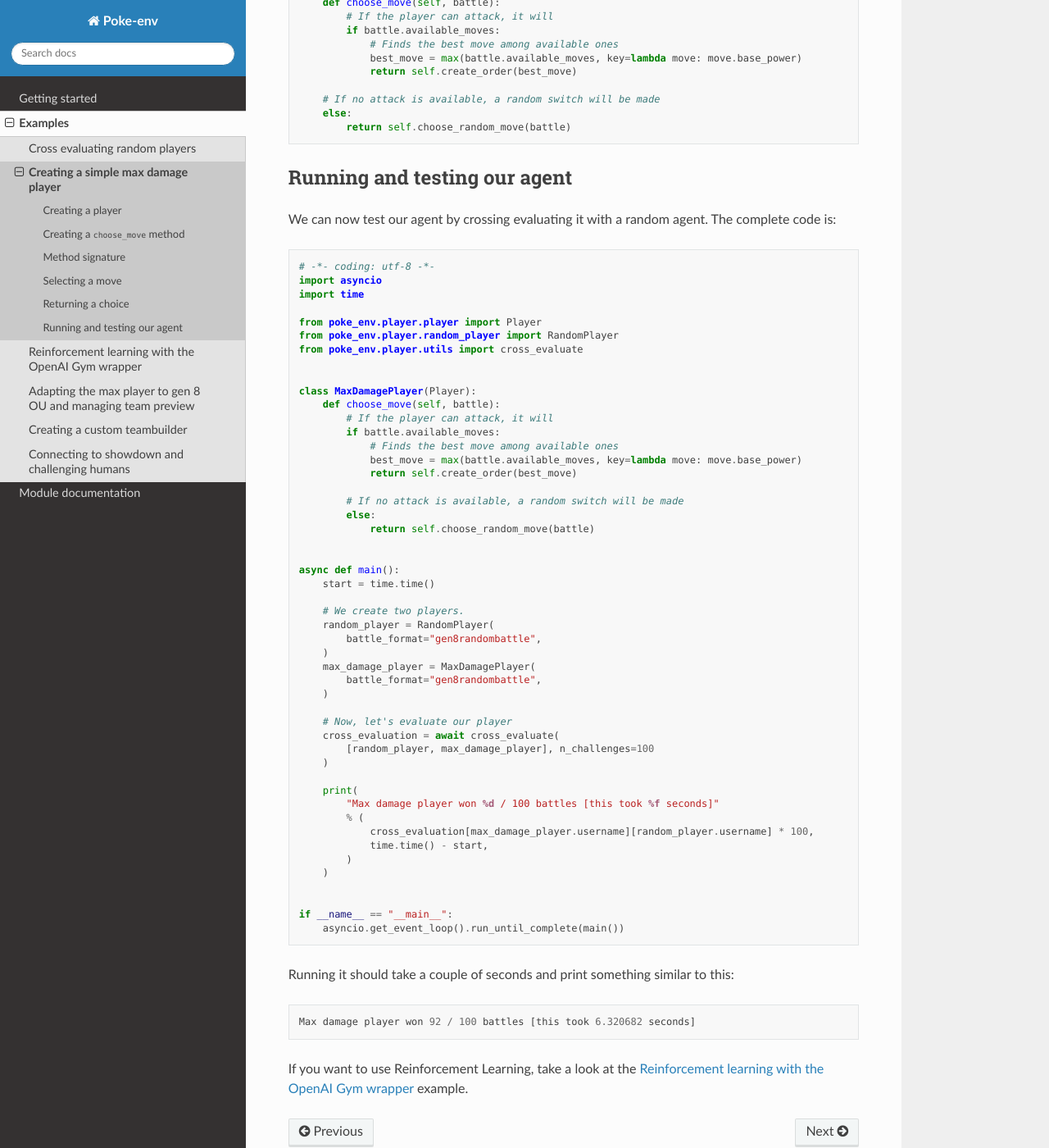
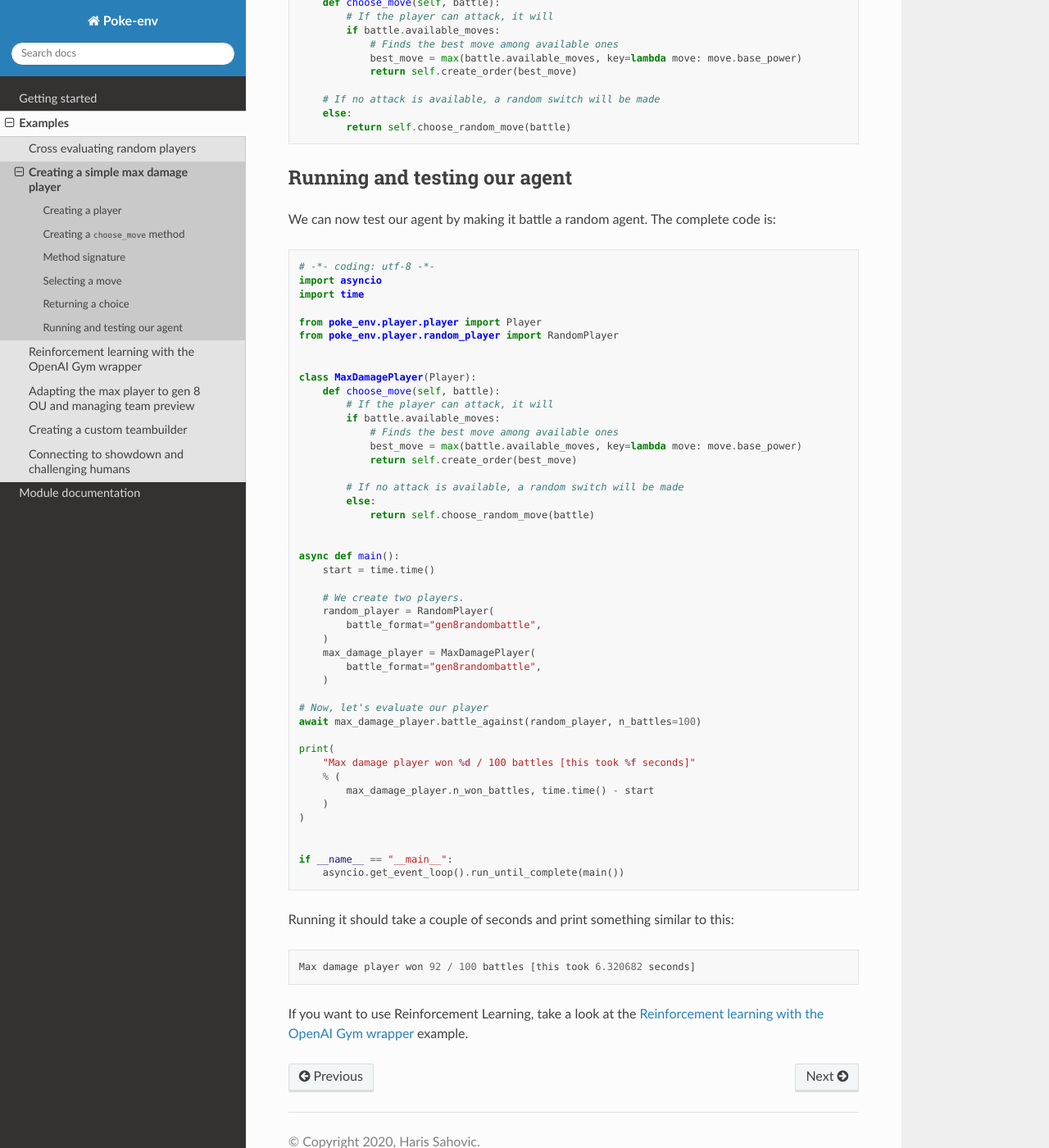
Before and after one commit to hsahovic/poke-env, a Sphinx documentation site: the page built from docs/source/max_damage_player.rst, in a window 1280 px wide and 1400 px high, scrolled down 2029 px. Shown: the whole window at 82% size. Built offline with Sphinx 7.4.7 and the Read the Docs theme 2.0.0, drawn with Linux system fonts in a browser that asks for light colours.

Commit message:
Update examples and doc with battle_against method instead of cross_evaluations

```diff
--- a/docs/source/max_damage_player.rst
+++ b/docs/source/max_damage_player.rst
@@ -82,7 +82,7 @@ We also have to return an order corresponding to a random switch if the player c
 Running and testing our agent
 *****************************
 
-We can now test our agent by crossing evaluating it with a random agent. The complete code is:
+We can now test our agent by making it battle a random agent. The complete code is:
 
 .. code-block:: python
 
@@ -92,7 +92,6 @@ We can now test our agent by crossing evaluating it with a random agent. The com
 
     from poke_env.player.player import Player
     from poke_env.player.random_player import RandomPlayer
-    from poke_env.player.utils import cross_evaluate
 
 
     class MaxDamagePlayer(Player):
@@ -119,18 +118,15 @@ We can now test our agent by crossing evaluating it with a random agent. The com
             battle_format="gen8randombattle",
         )
 
-        # Now, let's evaluate our player
-        cross_evaluation = await cross_evaluate(
-            [random_player, max_damage_player], n_challenges=100
+    # Now, let's evaluate our player
+    await max_damage_player.battle_against(random_player, n_battles=100)
+
+    print(
+        "Max damage player won %d / 100 battles [this took %f seconds]"
+        % (
+            max_damage_player.n_won_battles, time.time() - start
         )
-
-        print(
-            "Max damage player won %d / 100 battles [this took %f seconds]"
-            % (
-                cross_evaluation[max_damage_player.username][random_player.username] * 100,
-                time.time() - start,
-            )
-        )
+    )
 
 
     if __name__ == "__main__":
```
Also changed, not shown: docs/source/ou_max_player.rst (+3 -6 lines), docs/source/using_custom_teambuilder.rst (+2 -6 lines), 4 other files.
